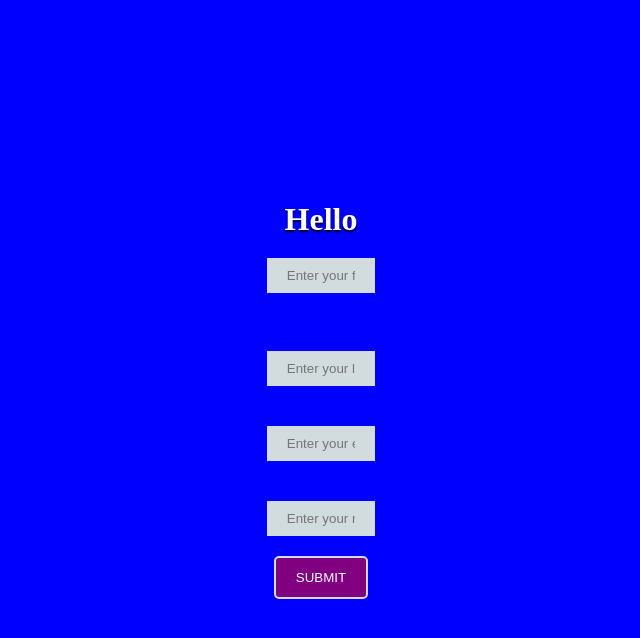
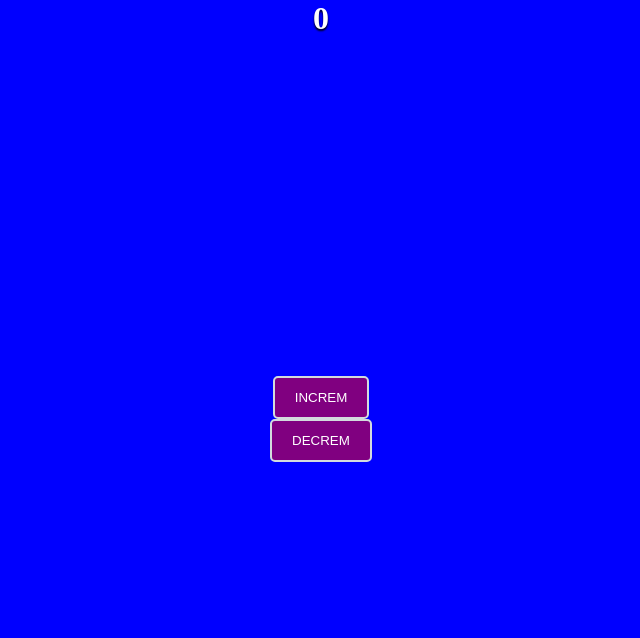
Before and after one commit to ayush007-ak/React-js-pratice-and-revision, a React (Create React App) app: page / in a window 1280 px wide. Shown: the top 638 px of the page, without its empty margins (319-959 px from the left). Built offline with nearby package versions, Linux system fonts and the light colour scheme; a web font is replaced by a local one.

Commit message:
increment and decrement

```diff
--- a/src/App.js
+++ b/src/App.js
@@ -1,91 +1,211 @@
-
-
 import React, { useState } from 'react'
 
 const App = () => {
 
-    const [fullName, setfullName] = useState({
-        firstname: '',
-        lastname: '',
-        email: '',
-        number: '',
-    }); //useState ke andar hum object or function bhi pass kr skte ha
+    const [num ,setNum] = useState(0);
 
-    const inputEvent = (event) => {
-        // console.log(event.target.value)
-        // console.log(event.target.name)
+    const incNum = () =>{
+        setNum(num+1)  //num = num+1
+    }
+
+    const dicNum =() =>{
+
+        if(num > 0){
+       setNum(num-1);
+    }else{
+        setNum(0);
+    }
+    }
+    return (
+        <div className='main_div'>
+            <div className='center_div'>
+
+                <h1> {num} </h1>
+
+                <div className='btn_div'>
+                    <button onClick={incNum}> Increm</button>
+                    <button onClick={dicNum}> Decrem </button>
+                </div>
+
+            </div>
+
+
+        </div>
+    )
+}
+
+export default App
 
 
 
-        const {name, value} = event.target;//Destructuring
-        // const value = event.target.value;
-        // const name = event.target.name;
-
-        setfullName( (preValue) => {
-            console.log(preValue)
-            if(name === 'firstname'){
-                return {
-                    firstname: value,
-                    lastname: preValue.lastname,
-                    email:preValue.email,
-                    number:preValue.number,
-                }
-
-            }else if(name === "lastname"){
-                return{
-                    firstname: preValue.firstname,
-                    lastname: value,
-                    email: preValue.email,
-                    number: preValue.number,
-                }
-            }
-            else if(name === "email"){
-                return{
-                    firstname: preValue.firstname,
-                    lastname: preValue.lastname,
-                    email: value,
-                    number:preValue.number,
-                }
-            }
-            else if(name === "number"){
-                return{
-                    firstname: preValue.firstname,
-                    lastname: preValue.lastname,
-                    email: preValue.email,
-                    number: value,
-                }
-            }
-        })
-        //setName(event.target.value)
-    }
-
-    const onSubmit = (event) => {
-        event.preventDefault(); //har event ka ek object hota ha (e) or event.preventdefault bina refresh kr value leta ha mt kro refresh mtb
-        // setFullName(name);
-        // setnewLast(lastName )
-        alert('form submitted')
-    }
 
 
-    return (
-        <>
-            <div className="main_div">
-                <form onSubmit={onSubmit}>
-                    <div>
-                        <h1>Hello {fullName.firstname} {fullName.lastname} </h1>
-                        <input type='text' placeholder='Enter your firstname' name='firstname' onChange={inputEvent} value={fullName.firstname} /><br/>
-                        <input type='text' placeholder='Enter your lastname' name='lastname' onChange={inputEvent} value={fullName.lastname} />
-                        <input type='text' placeholder='Enter your email' name='email' onChange={inputEvent} value={fullName.email} />
-                        <input type='text' placeholder='Enter your number' name='number' onChange={inputEvent} value={fullName.number} />
-                        <button type='submit' >Submit </button>
-                    </div>
-                </form>
-            </div>
-        </>
-    )
-}
-//IN REact WE have to types of component Controlled and Uncontrolled
-export default App
+
+
+
+
+
+
+
+
+
+
+
+
+
+
+
+
+
+
+
+
+
+
+
+
+
+
+
+
+
+
+
+
+
+
+
+
+
+
+
+
+
+
+
+
+
+
+
+
+
+
+
+
+
+
+
+
+
+
+
+
+
+
+
+
+
+
+
+
+
+
+
+
+
+
+
+
+
+
+
+
+// import React, { useState } from 'react'
+
+// const App = () => {
+
+//     const [fullName, setfullName] = useState({
+//         firstname: '',
+//         lastname: '',
+//         email: '',
+//         number: '',
+//     }); //useState ke andar hum object or function bhi pass kr skte ha
+
+//     const inputEvent = (event) => {
+//         // console.log(event.target.value)
+//         // console.log(event.target.name)
+
+
+
+//         const {name, value} = event.target;//Destructuring
+//         // const value = event.target.value;
+//         // const name = event.target.name;
+
+//         setfullName( (preValue) => {
+//             console.log(preValue)
+//             if(name === 'firstname'){
+//                 return {
+//                     firstname: value,
+//                     lastname: preValue.lastname,
+//                     email:preValue.email,
+//                     number:preValue.number,
+//                 }
+
+//             }else if(name === "lastname"){
+//                 return{
+//                     firstname: preValue.firstname,
+//                     lastname: value,
+//                     email: preValue.email,
+//                     number: preValue.number,
+//                 }
+//             }
+//             else if(name === "email"){
+//                 return{
+//                     firstname: preValue.firstname,
+//                     lastname: preValue.lastname,
+//                     email: value,
+//                     number:preValue.number,
+//                 }
+//             }
+//             else if(name === "number"){
+//                 return{
+//                     firstname: preValue.firstname,
+//                     lastname: preValue.lastname,
+//                     email: preValue.email,
+//                     number: value,
+//                 }
+//             }
+//         })
+//         //setName(event.target.value)
+//     }
+
+//     const onSubmit = (event) => {
+//         event.preventDefault(); //har event ka ek object hota ha (e) or event.preventdefault bina refresh kr value leta ha mt kro refresh mtb
+//         // setFullName(name);
+//         // setnewLast(lastName )
+//         alert('form submitted')
+//     }
+
+
+//     return (
+//         <>
+//             <div className="main_div">
+//                 <form onSubmit={onSubmit}>
+//                     <div>
+//                         <h1>Hello {fullName.firstname} {fullName.lastname} </h1>
+//                         <input type='text' placeholder='Enter your firstname' name='firstname' onChange={inputEvent} value={fullName.firstname} /><br/>
+//                         <input type='text' placeholder='Enter your lastname' name='lastname' onChange={inputEvent} value={fullName.lastname} />
+//                         <input type='text' placeholder='Enter your email' name='email' onChange={inputEvent} value={fullName.email} />
+//                         <input type='text' placeholder='Enter your number' name='number' onChange={inputEvent} value={fullName.number} />
+//                         <button type='submit' >Submit </button>
+//                     </div>
+//                 </form>
+//             </div>
+//         </>
+//     )
+// }
+// //IN REact WE have to types of component Controlled and Uncontrolled
+// export default App
 
 
 
--- a/src/index.js
+++ b/src/index.js
@@ -20,24 +20,24 @@ ReactDOM.render(<App/> , document.getElementById('root'));
 // console.log(game)
 
 // //3rd use
-// var shootergame = ['cod' , 'nfs' , 'road' , 'fighter']
-// var[first ,...remaining] = shootergame;
-// console.log(first); //cod
-// console.log(remaining)
+// // var shootergame = ['cod' , 'nfs' , 'road' , 'fighter']
+// // var[first ,...remaining] = shootergame;
+// // console.log(first); //cod
+// // console.log(remaining)
 
-const fullName = {
-    fname: 'ayush',              //<-object ha yeh
-    lname: 'khaskalam',
-};
+// const fullName = {
+//     fname: 'ayush',              //<-object ha yeh
+//     lname: 'khaskalam',
+// };
 
-const biodata = {
-id : 1,
-...fullName,
-age : 26,
-gender : 'male',
-}
+// const biodata = {
+// id : 1,
+// ...fullName,
+// age : 26,
+// gender : 'male',
+// }
 
-console.log(biodata)
+// console.log(biodata)
 
 
 
```
